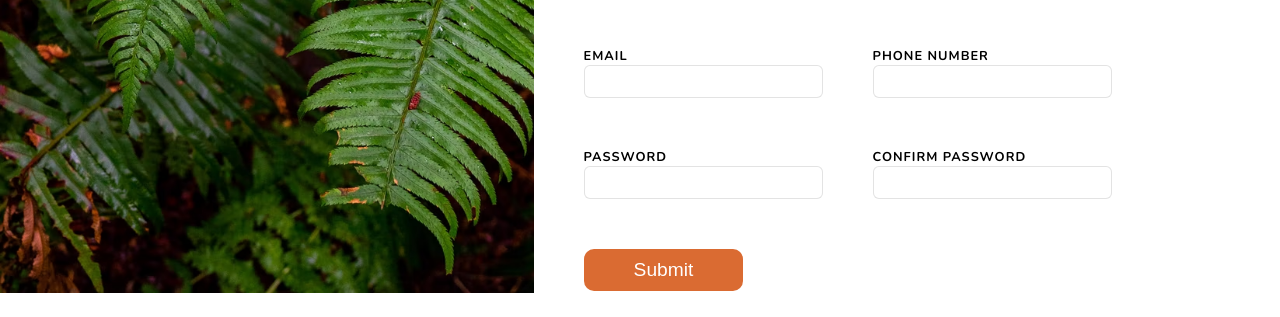
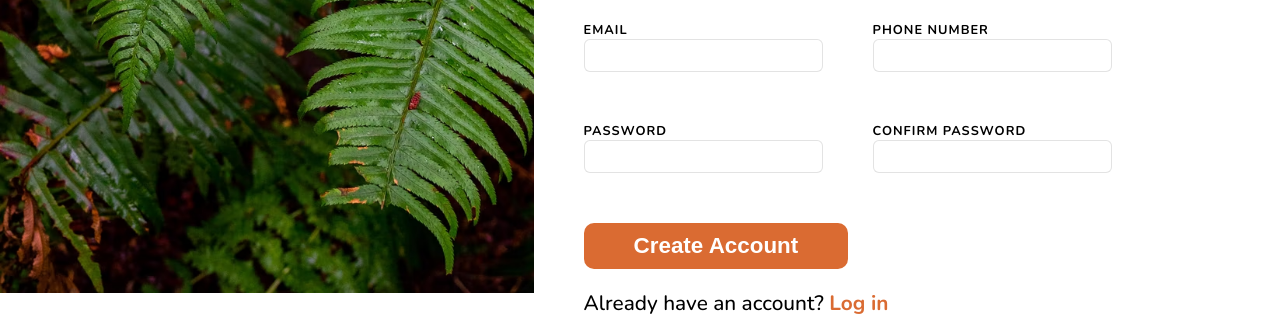
Before and after one commit to e-meyer/signup-form, a plain HTML site: page index.html in a window 1280 px wide. Shown: the part 507-824 px from the top of the page. Drawn offline with nearby package versions, Linux system fonts and the light colour scheme.

Commit message:
Create Log In button instead of registering, have to work on inputs - text is centered for some reason, change warning default look, add :active and :(in)valid css

```diff
--- a/index.html
+++ b/index.html
@@ -62,9 +62,13 @@
                     </div>
 
                     <div class="submit-button">
-                        <button type="submit">Submit</button>
+                        <button type="submit">Create Account</button>
                     </div>
                 </form>
+
+                <div class="has-account">
+                    <p>Already have an account? <a href="#">Log in</a></p>
+                </div>
             </div>
         </div>
     </div>
--- a/style.css
+++ b/style.css
@@ -75,7 +75,21 @@ p {
     border: none;
     background-color: #da6b32;
     color: white;
-    font-size: 1.2rem;
+    font-size: 1.4rem;
     padding: 10px 50px;
     border-radius: 10px;
+    font-weight: 700;
+    cursor: pointer;
 }
+
+.has-account p {
+    margin-top: 20px;
+    font-size: 1.3rem;
+    font-weight: 500;
+}
+
+.has-account a {
+    text-decoration: none;
+    color: #da6b32;
+    font-weight: 700;
+}
```
